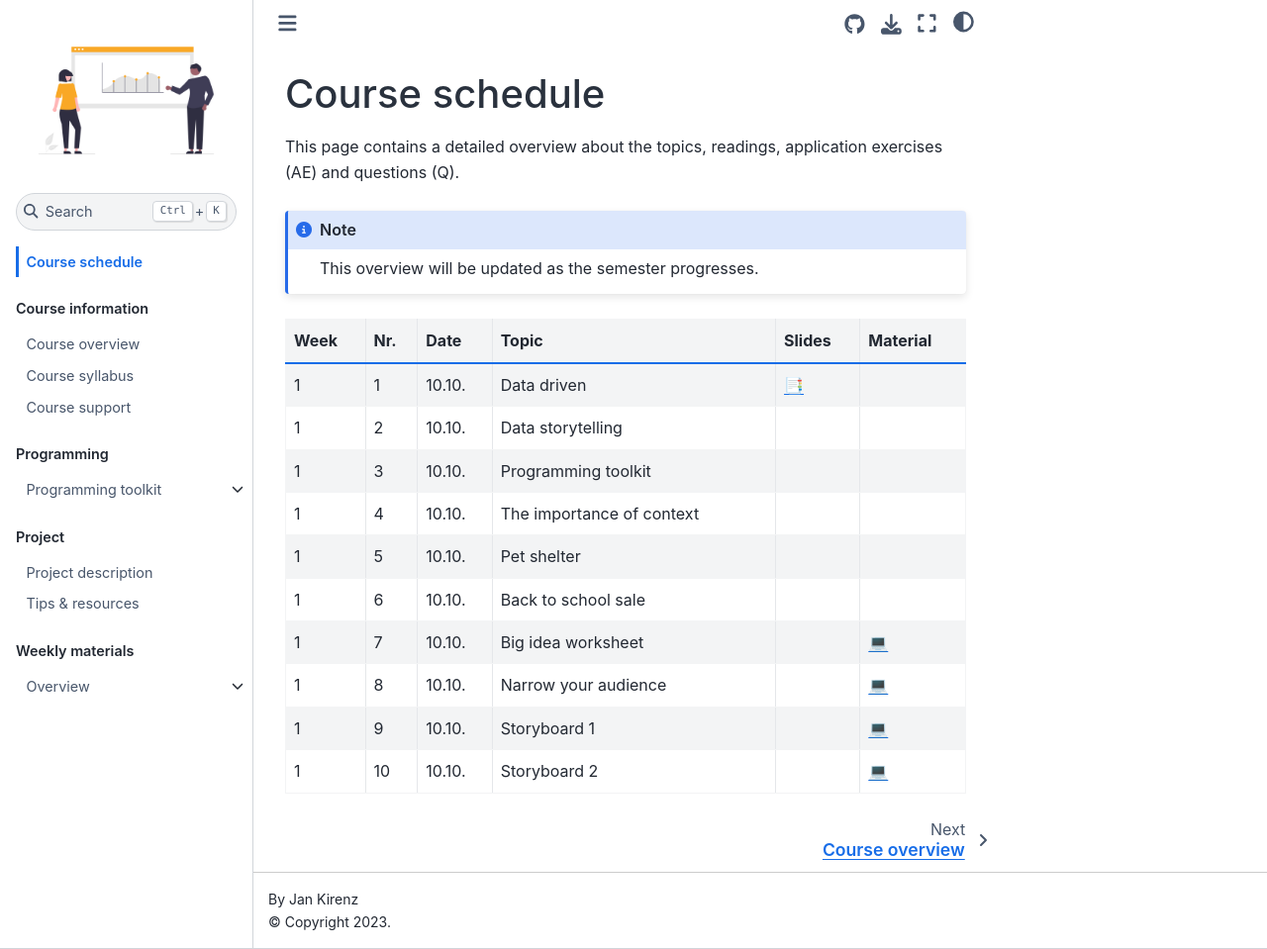
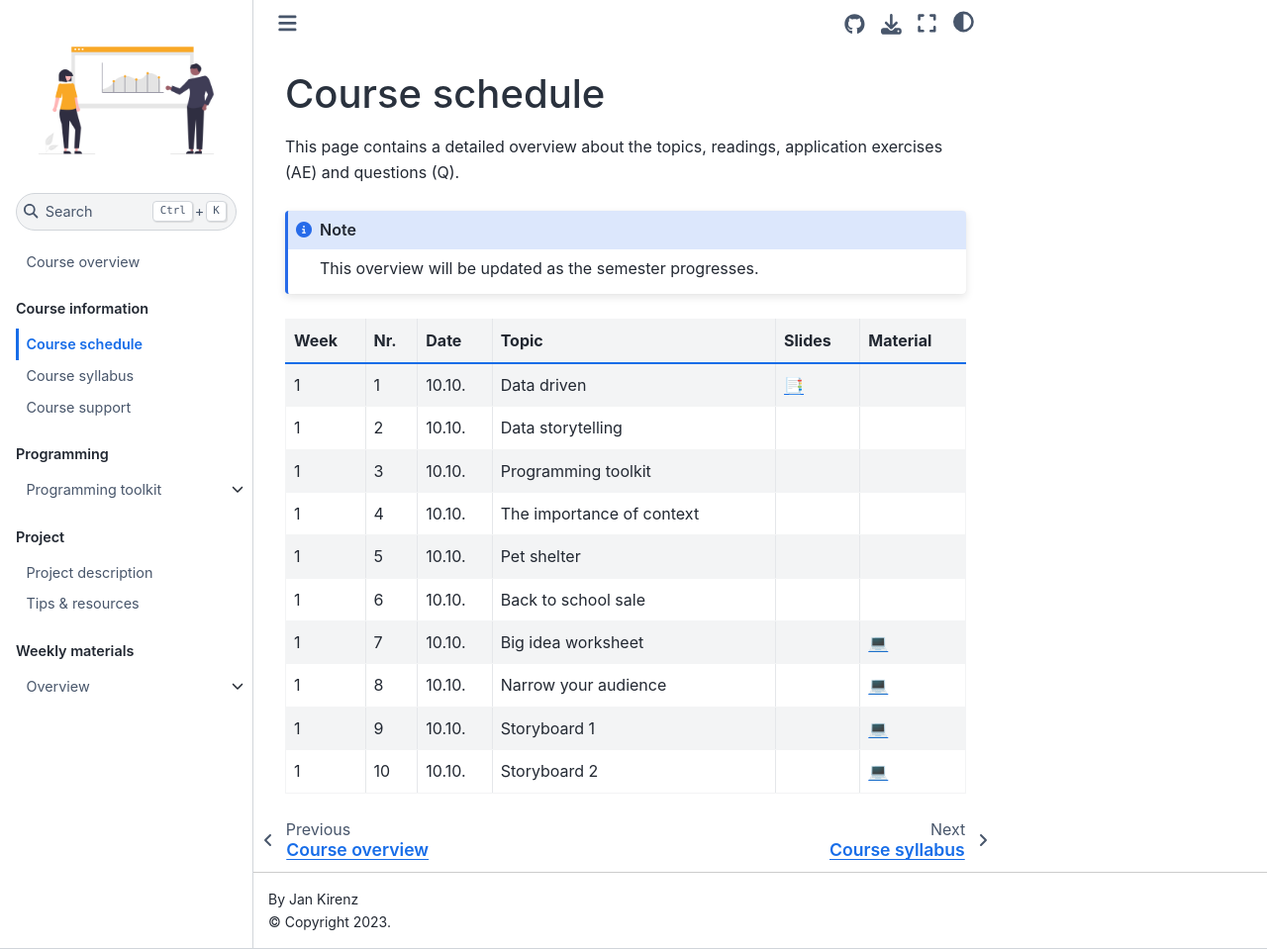
Before and after one commit to dst-ws22/website, a Jupyter Book: the page built from docs/course-schedule.md, in a window 1280 px wide and 959 px high. Shown: the whole window at 99% size. Built offline with Jupyter Book 1.0.4 settings and Sphinx 7.4.7 and the Sphinx Book theme 1.1.4, drawn with Linux system fonts in a browser that asks for light colours; comment, search, counter and statistics services are not loaded.

Commit message:
Update _toc.yml

```diff
--- a/_toc.yml
+++ b/_toc.yml
@@ -1,9 +1,9 @@
 format: jb-book
-root: docs/course-schedule.md
+root: docs/course-overview.md
 parts:
   - caption: Course information
     chapters:
-    - file: docs/course-overview.md
+    - file: docs/course-schedule.md
     - file: docs/course-syllabus.md
     - file: docs/course-support.md
  #  - file: docs/course-faq.md
```
